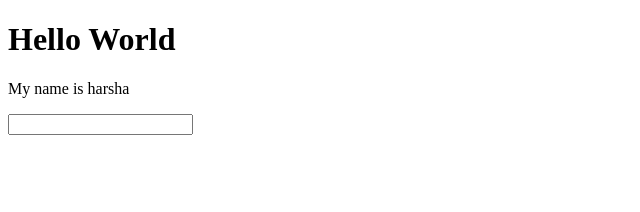
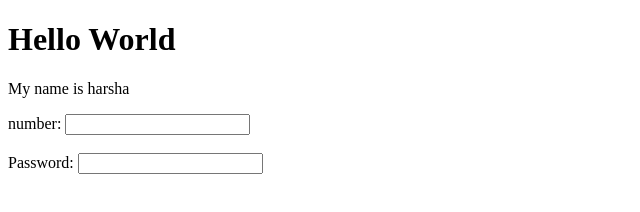
Before and after one commit to harshasilva/first-project, a plain HTML site: page index.html in a window 1280 px wide. Shown: the whole page, without its empty margins (0-640 px from the left). Drawn offline with Linux system fonts and the light colour scheme.

Commit message:
add password

```diff
--- a/index.html
+++ b/index.html
@@ -8,8 +8,9 @@
 <body>
     <h1>Hello World</h1>
     <p>My name is harsha</p>
-    <label for="number"></label>
-    <input type="number" id="number" >
-
+    <label for="number">number:</label>
+    <input type="number" id="number" ><br><br>
+    <label for="password">Password:</label>
+    <input type="password" id="password">
 </body>
 </html>
```
